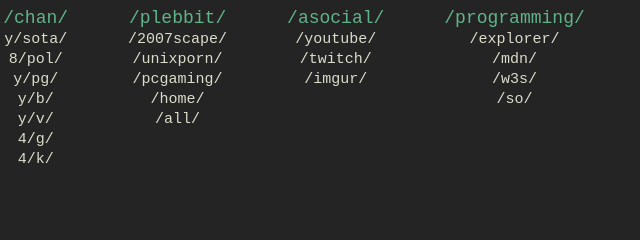
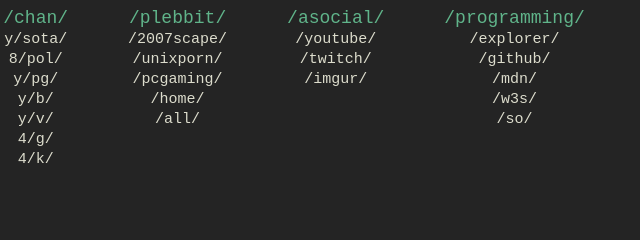
Before and after one commit to notEave/startpage, a plain HTML site: page index.html in a window 1280 px wide. Shown: the top 240 px of the page, 346-986 px from the left. Drawn offline with Linux system fonts and the light colour scheme.

Commit message:
added github link fixed spelling error

```diff
--- a/index.html
+++ b/index.html
@@ -51,7 +51,9 @@
             <a class="quickhop-header">/programming/</a><br />
                 <a class="quickhop-link" href="file:///home/hoki/programming/webdev/">
                     /explorer/</a><br />
-                <a class="quickhop-link" href="https://developer.mozilla.org/en-US/docs/Web/JavaScriapt">
+                <a class="quickhop-link" href="https://www.github.com">
+                        /github/</a><br />
+                <a class="quickhop-link" href="https://developer.mozilla.org/en-US/docs/Web/JavaScript">
                     /mdn/</a><br />
                 <a class="quickhop-link" href="http://www.w3schools.com">
                     /w3s/</a><br />
```
